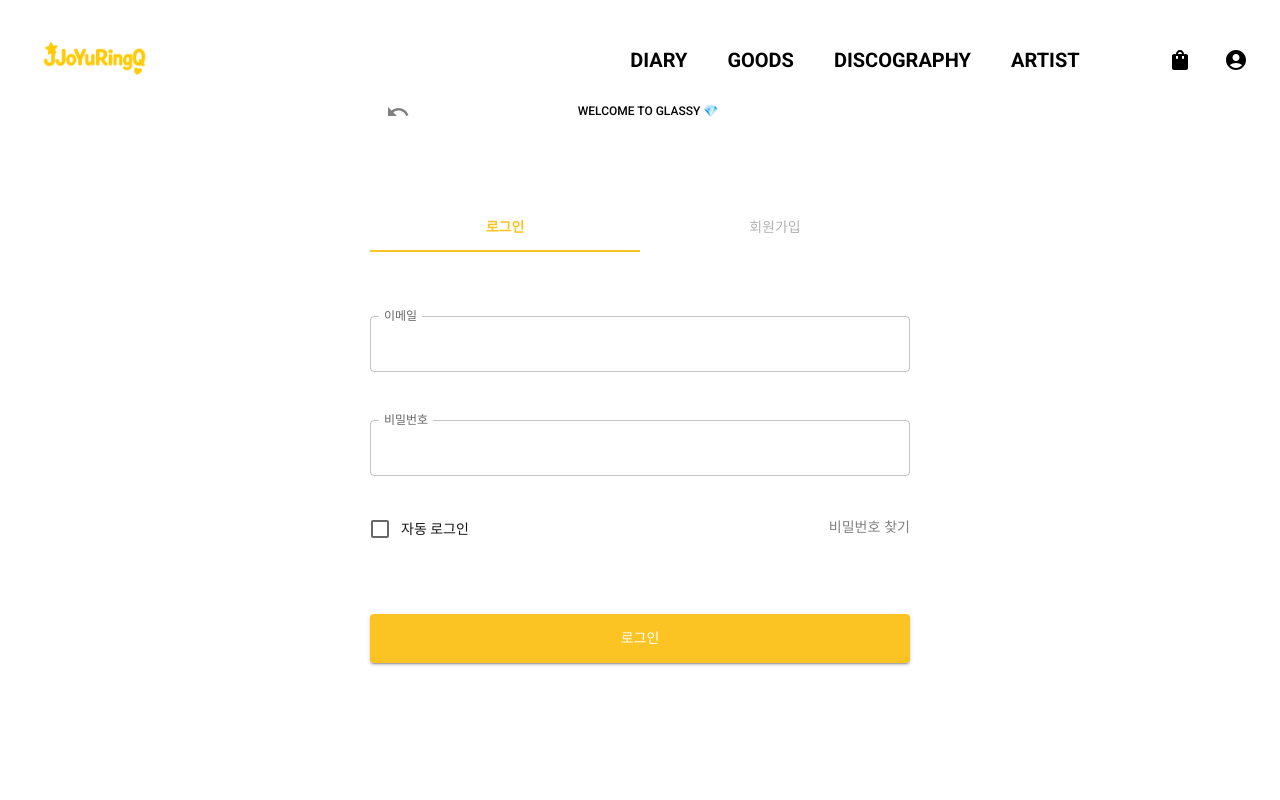
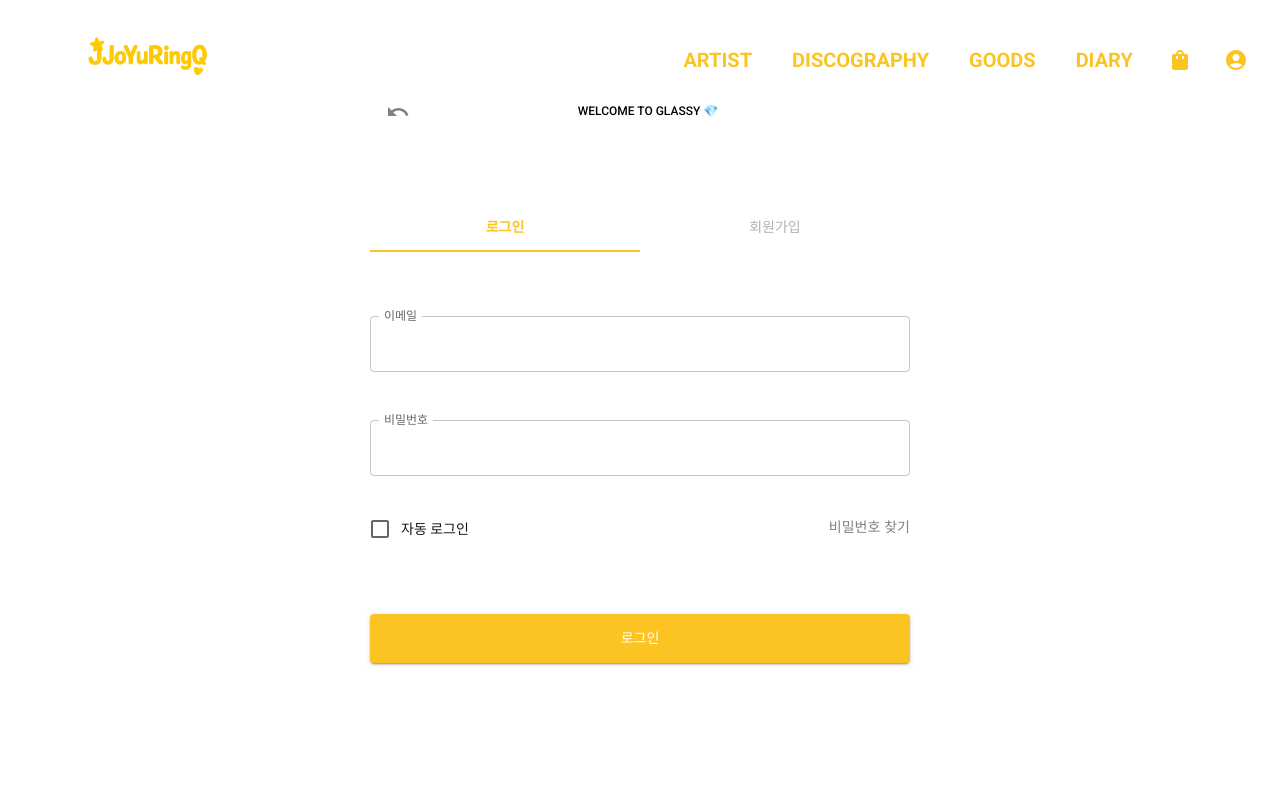
Before and after one commit to hyoni-ch/fan-site, a Next.js app: page /login in a window 1280 px wide. Shown: the top 800 px of the page. Built offline with nearby package versions, Linux system fonts and the light colour scheme; no server answers; what @mui/material-nextjs would draw is missing.

Commit message:
fix: 헤더 네브바 스타일 설정
헤더 네브바 스타일 변경

```diff
--- a/src/components/headerNav.tsx
+++ b/src/components/headerNav.tsx
@@ -54,21 +54,21 @@ function HeaderNav() {
       <AppBar sx={appBarStyle(scrolling, isMainPage)}>
         <Toolbar sx={toolbarStyle}>
           {/* 로고 */}
-          <Link href="/">
-            <Box sx={logoBoxStyle}>
+          <Box sx={logoBoxStyle}>
+            <Link href="/">
               <Image
                 src="/images/jjoul.png"
                 alt="Logo"
-                width={120}
-                height={120}
+                width={140}
+                height={140}
                 style={{ objectFit: "cover", cursor: "pointer" }}
               />
-            </Box>
-          </Link>
+            </Link>
+          </Box>
 
           {/* 메뉴바 */}
           <Box sx={menuBoxStyle}>
-            {["artist", "discography", "goods", "diary"].map((tab) => (
+            {["diary", "goods", "discography", "artist"].map((tab) => (
               <Typography
                 key={tab}
                 variant="h6"
@@ -76,7 +76,7 @@ function HeaderNav() {
                 href={`/${tab}`}
                 sx={{
                   textDecoration: "none",
-                  color: "black",
+                  color: "#FCC422",
                   fontWeight: "bold",
                   "&:hover": { opacity: 0.5 },
                 }}
@@ -88,10 +88,10 @@ function HeaderNav() {
           {/* 마이페이지 & 장바구니 아이콘 */}
           <Box sx={iconButtonStyle}>
             <IconButton color="inherit" onClick={() => handleRoute("/mypage")}>
-              <AccountCircle sx={{ color: "black" }} />
+              <AccountCircle sx={{ color: "#FCC422" }} />
             </IconButton>
             <IconButton color="inherit" onClick={() => handleRoute("/cart")}>
-              <ShoppingBag sx={{ color: "black" }} />
+              <ShoppingBag sx={{ color: "#FCC422" }} />
             </IconButton>
           </Box>
         </Toolbar>
```
